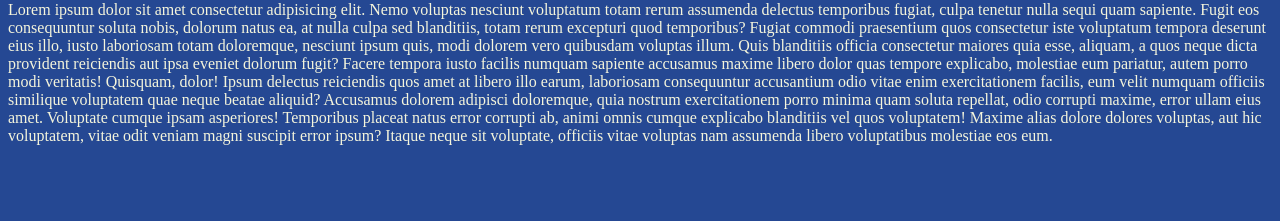
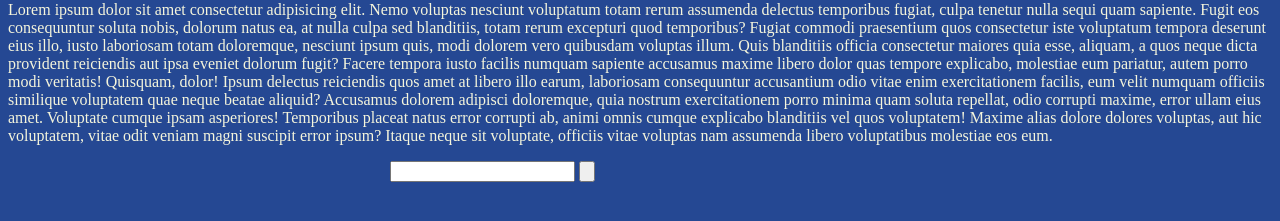
Before and after one commit to Yahyobek1505/Fn_14_project, a plain HTML site: page index.html in a window 1280 px wide. Shown: the part 79-300 px from the top of the page. Drawn offline with Linux system fonts and the light colour scheme.

Commit message:
added form tag in  html file and edit css file.

```diff
--- a/index.html
+++ b/index.html
@@ -32,6 +32,11 @@
       sit voluptate, officiis vitae voluptas nam assumenda libero voluptatibus
       molestiae eos eum.
     </p>
-    <div class="main"></div>
+    <div class="main">
+      <form action="#">
+        <input type="text">
+        <input type="button">
+      </form>
+    </div>
   </body>
 </html>
--- a/style.css
+++ b/style.css
@@ -4,3 +4,7 @@ body{
 p{
   color: beige;
 }
+.main{
+  width: 500px;
+  margin: 0 auto;
+}
```
